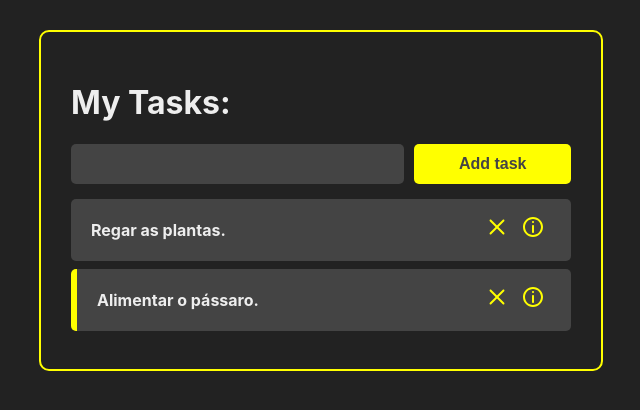
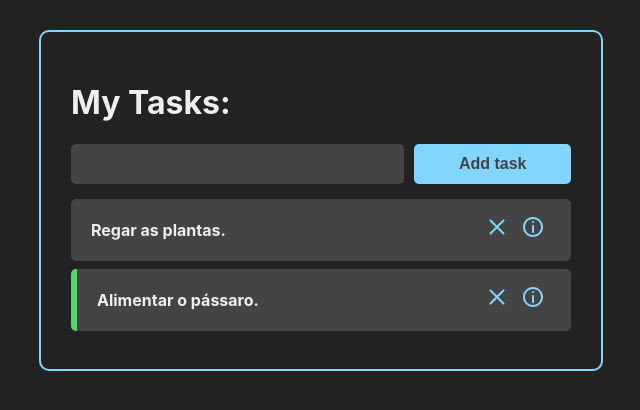
Before and after one commit to fabiolameira/ToDoList, a React (Create React App) app in the folder app/: page / in a window 1280 px wide. Shown: the top 410 px of the page, without its empty margins (319-959 px from the left). Built offline with nearby package versions, Linux system fonts and the light colour scheme.

Commit message:
feat: Changing interface colors

```diff
--- a/app/src/components/Task.jsx
+++ b/app/src/components/Task.jsx
@@ -6,7 +6,7 @@ const Task = ({ task, handleClickTask, handleRemoveTask }) => {
 	return (
 		<div
 			className='task-container'
-			style={task.completed ? { borderLeft: "6px solid yellow" } : {}}
+			style={task.completed ? { borderLeft: "6px solid #4EDA63" } : {}}
 		>
 			<div
 				className='task-title'
--- a/app/src/styles/App.css
+++ b/app/src/styles/App.css
@@ -3,7 +3,7 @@
 	margin: 30px auto;
 	overflow: auto;
 	min-width: 300px;
-	border: 2px solid yellow;
+	border: 2px solid #81D5FF;
 	padding: 30px;
 	border-radius: 10px;
 }
--- a/app/src/styles/Button.css
+++ b/app/src/styles/Button.css
@@ -1,5 +1,5 @@
 .button {
-	background-color: yellow;
+	background-color: #81D5FF;
 	height: 40px;
 	padding: 0 10px;
 	border-radius: 5px;
--- a/app/src/styles/Task.css
+++ b/app/src/styles/Task.css
@@ -18,5 +18,5 @@
 	background-color: #444;
 	border: none;
 	font-size: 24px;
-	color: yellow;
+	color: #81D5FF;
 }
```
